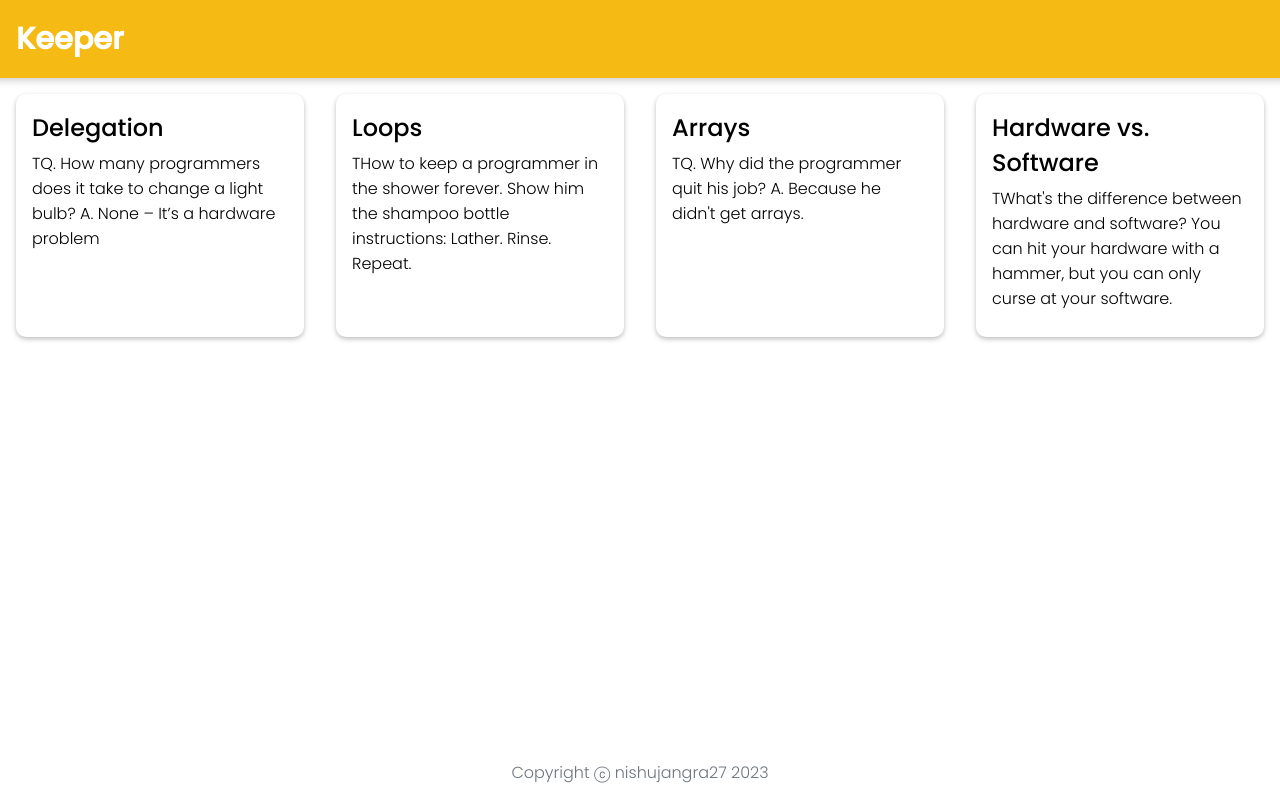
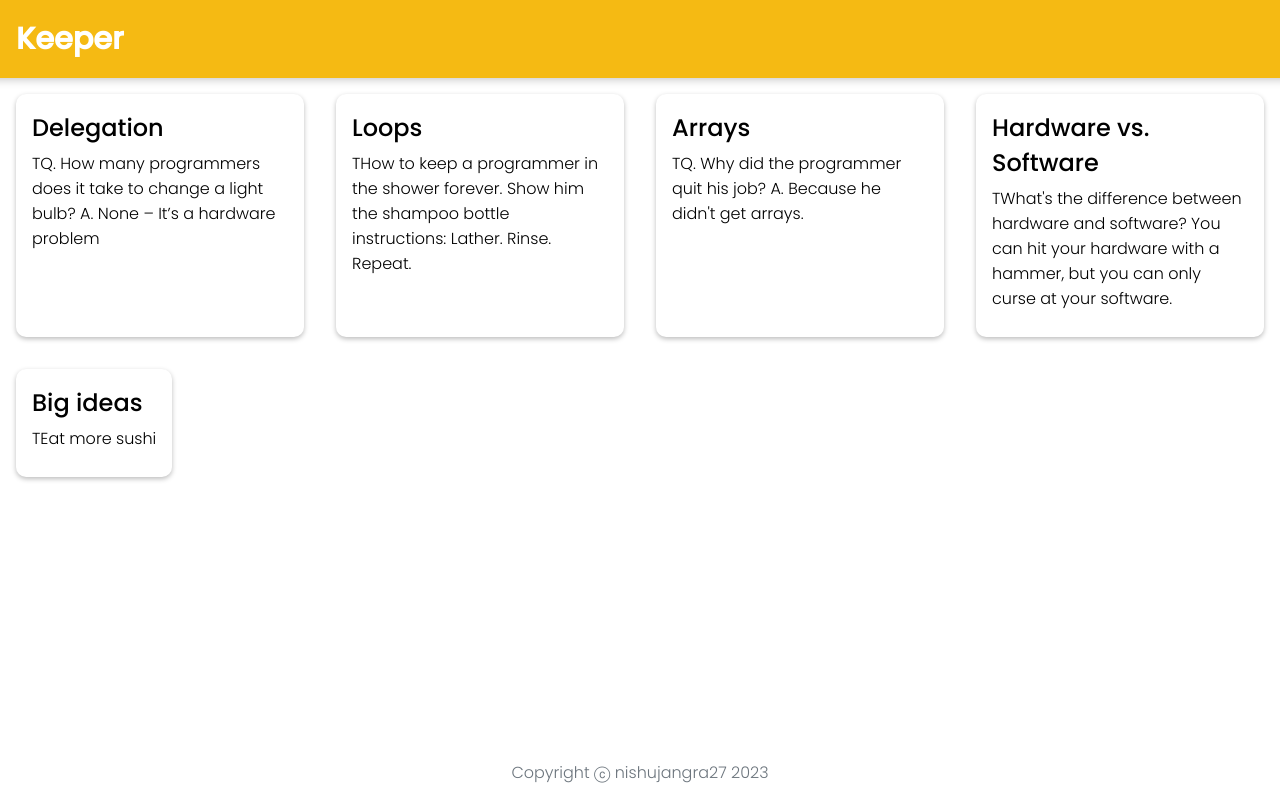
Before and after one commit to nishujangra/Keeper-React-App, a React (Create React App) app: page / in a window 1280 px wide. Built offline with nearby package versions, Linux system fonts and the light colour scheme.

Commit message:
Added content

```diff
--- a/src/notes.js
+++ b/src/notes.js
@@ -22,6 +22,12 @@ const notes = [
       title: "Hardware vs. Software",
       content:
         "What's the difference between hardware and software? You can hit your hardware with a hammer, but you can only curse at your software."
+    },
+    {
+      key: 5,
+      title: "Big ideas",
+      content:
+        "Eat more sushi"
     }
 ];
 
```
